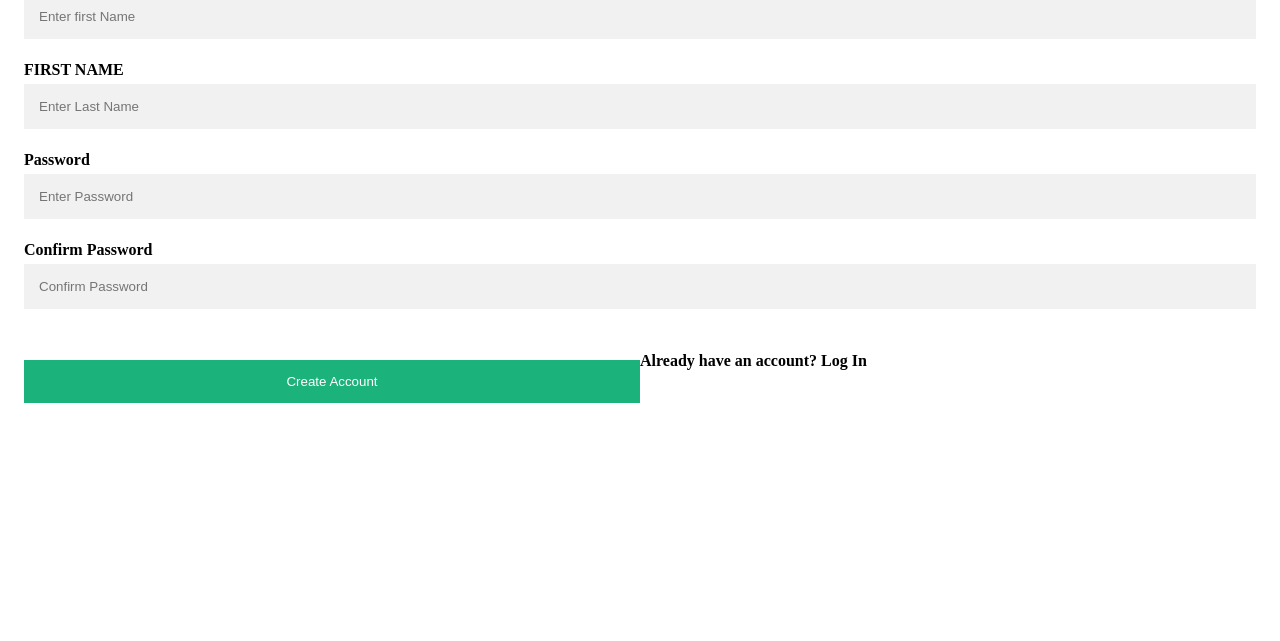
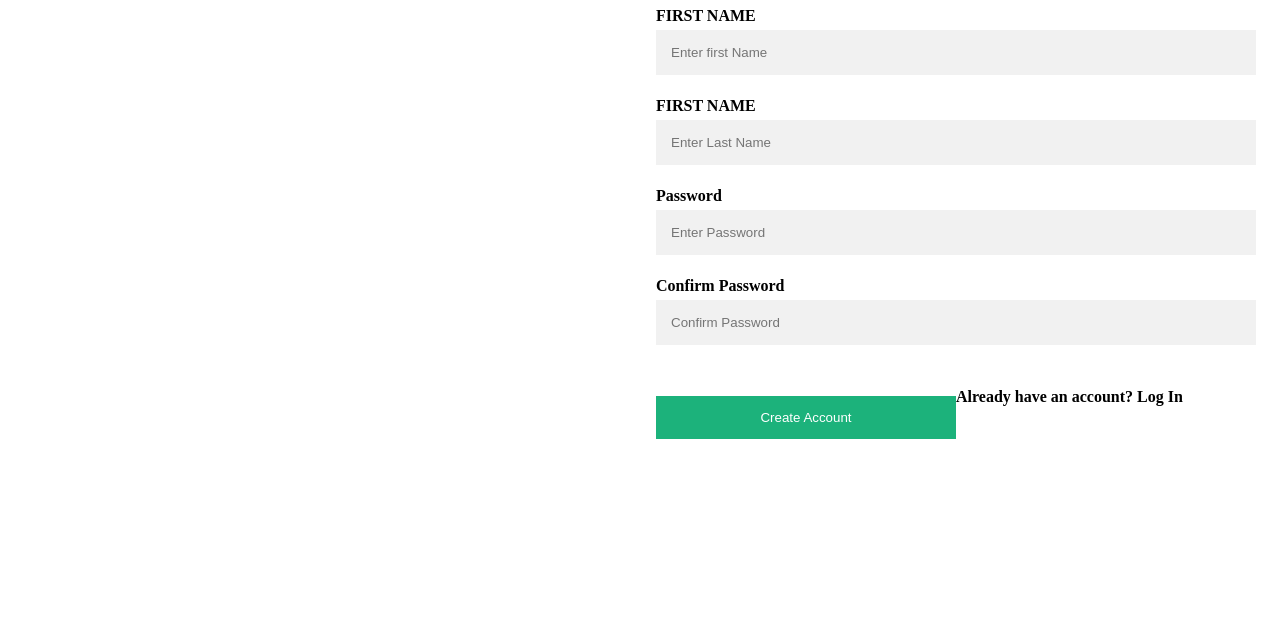
Before and after one commit to ahmed666916/sign-up-form, a plain HTML site: page index.html in a window 1280 px wide. Shown: the part 167-808 px from the top of the page. Drawn offline with Linux system fonts and the light colour scheme.

Commit message:
moved the sign up form to the right of the screen

```diff
--- a/css/style.css
+++ b/css/style.css
@@ -2,8 +2,16 @@
     box-sizing: border-box;
 }
 
+.container{
+    background-image: url("../images/background.jpg");
+
+}
+
 .form-container{
     padding: 16px;
+    float: right; /* Move the container to the right */
+    width: 50%; /* Set the width of the container */
+    height: 100vh; /* Adjust the height as needed */
 
 }
 
```
